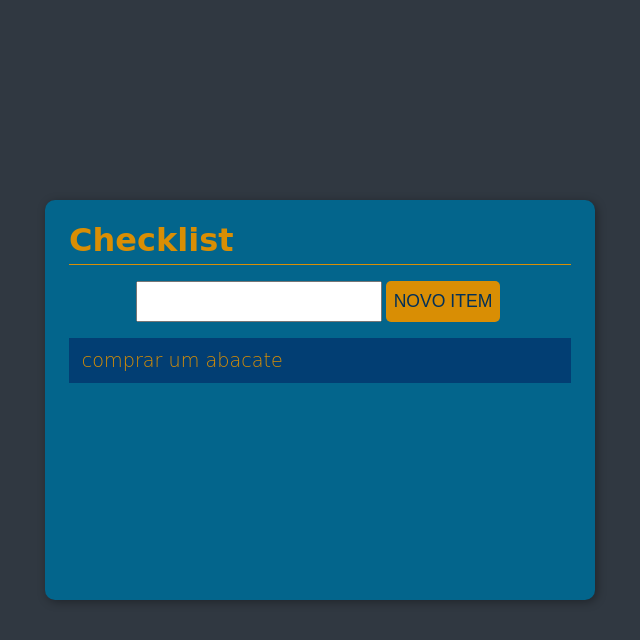
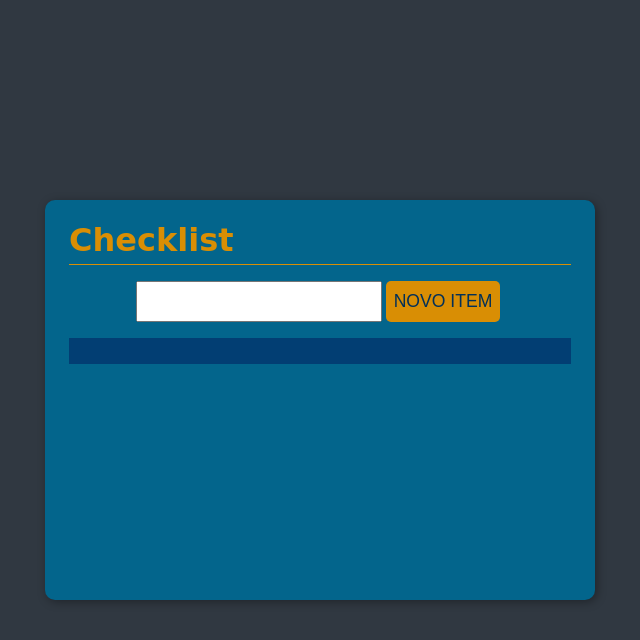
Before and after one commit to gustavolucen4/checkList, a plain HTML site: page index.html in a window 1280 px wide. Both pictures are taken after a click on the button "NOVO ITEM". Shown: the whole page, without its empty margins (320-960 px from the left). Drawn offline with Linux system fonts and the light colour scheme.

Commit message:
funcionalidade de adicionar tarefa

```diff
--- a/css/checklist.css
+++ b/css/checklist.css
@@ -12,20 +12,15 @@ body{
    background: var(--main-gray);
    margin: 0;
    padding: 0;
-   width: 100vw;
-   height: 100vh;
 }
 
 .checklist__container{
+   margin: 200px auto;
    width: 550px;
    min-height: 400px;
    background-color: var(--azul-claro1);
    padding: 1.5rem;
    box-sizing: border-box;
-   position: absolute;
-   top: 50%;
-   left: 50%;
-   transform: translate(-50%, -50%);
    border-radius: 10px;
    box-shadow: 2px 2px 10px rgba(0, 0, 0, 0.349);
 }
--- a/index.html
+++ b/index.html
@@ -21,16 +21,12 @@
                   <button class="checklist__botao">NOVO ITEM</button>
                </div>
 
-               <ul class="checklist__lista">
-                  <li class="lista__item">
-                     <p class="lista__paragrafo">
-                        comprar um abacate
-                     </p>
-                  </li>
-               </ul>
+               <ul class="checklist__lista"></ul>
 
             </div>
          </div>
       </main>
+
+      <script src="js/adcionarList.js"></script>
    </body>
 </html>
--- /dev/null
+++ b/js/adcionarList.js
@@ -0,0 +1,20 @@
+(function(){
+
+   const btnNovoItem = document.querySelector('.checklist__botao')
+   btnNovoItem.addEventListener('click', ()=> {
+
+      let conteudoInput = document.querySelector('.checklist__input').value
+      const lista = document.querySelector('.checklist__lista')
+
+      const tarefa = document.createElement('li')
+      tarefa.classList.add('lista__item')
+
+      const paragrafo = document.createElement('p')
+      paragrafo.classList.add('lista__paragrafo')
+
+      paragrafo.innerHTML = conteudoInput
+
+      tarefa.appendChild(paragrafo)
+      lista.appendChild(tarefa)
+   })
+})()
```
